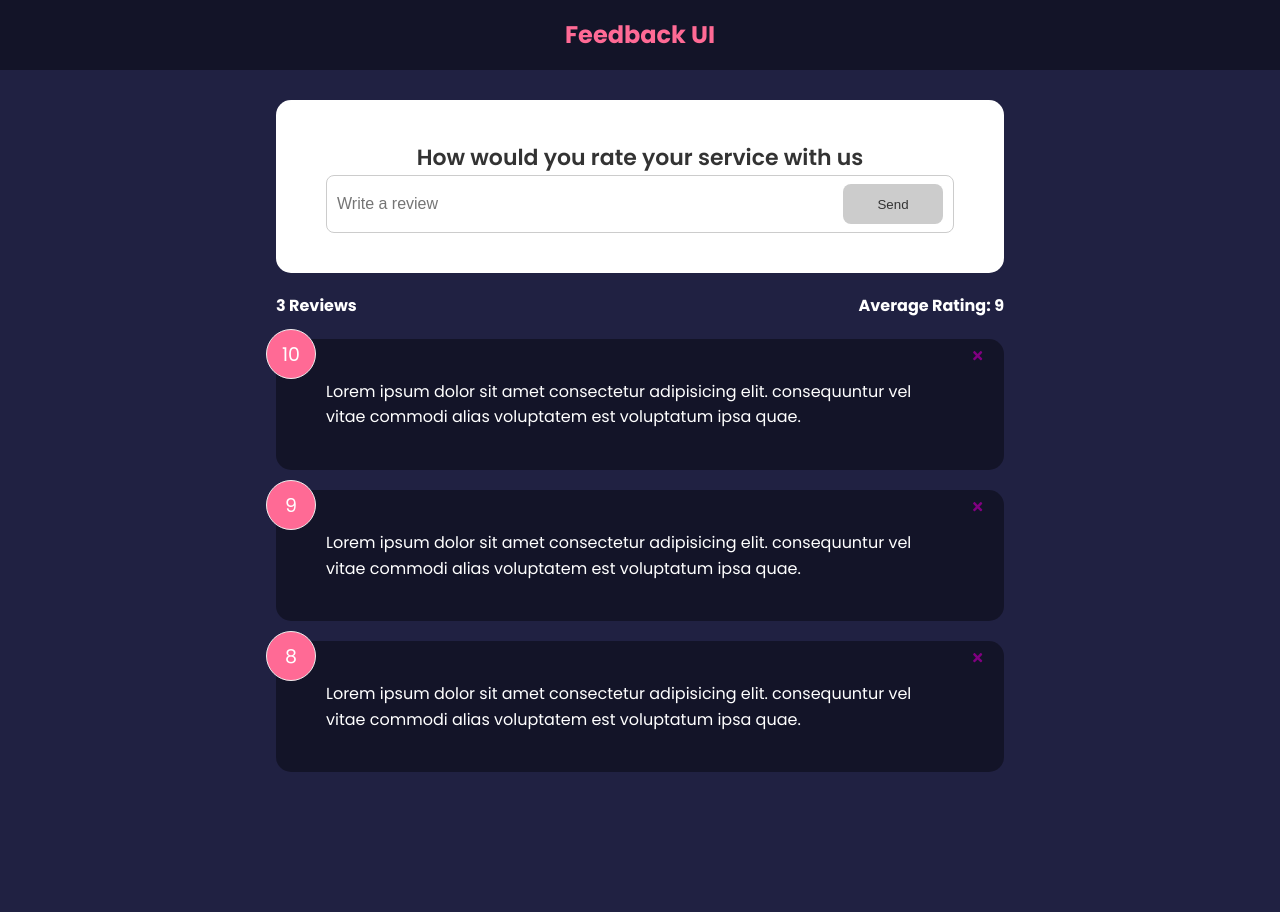
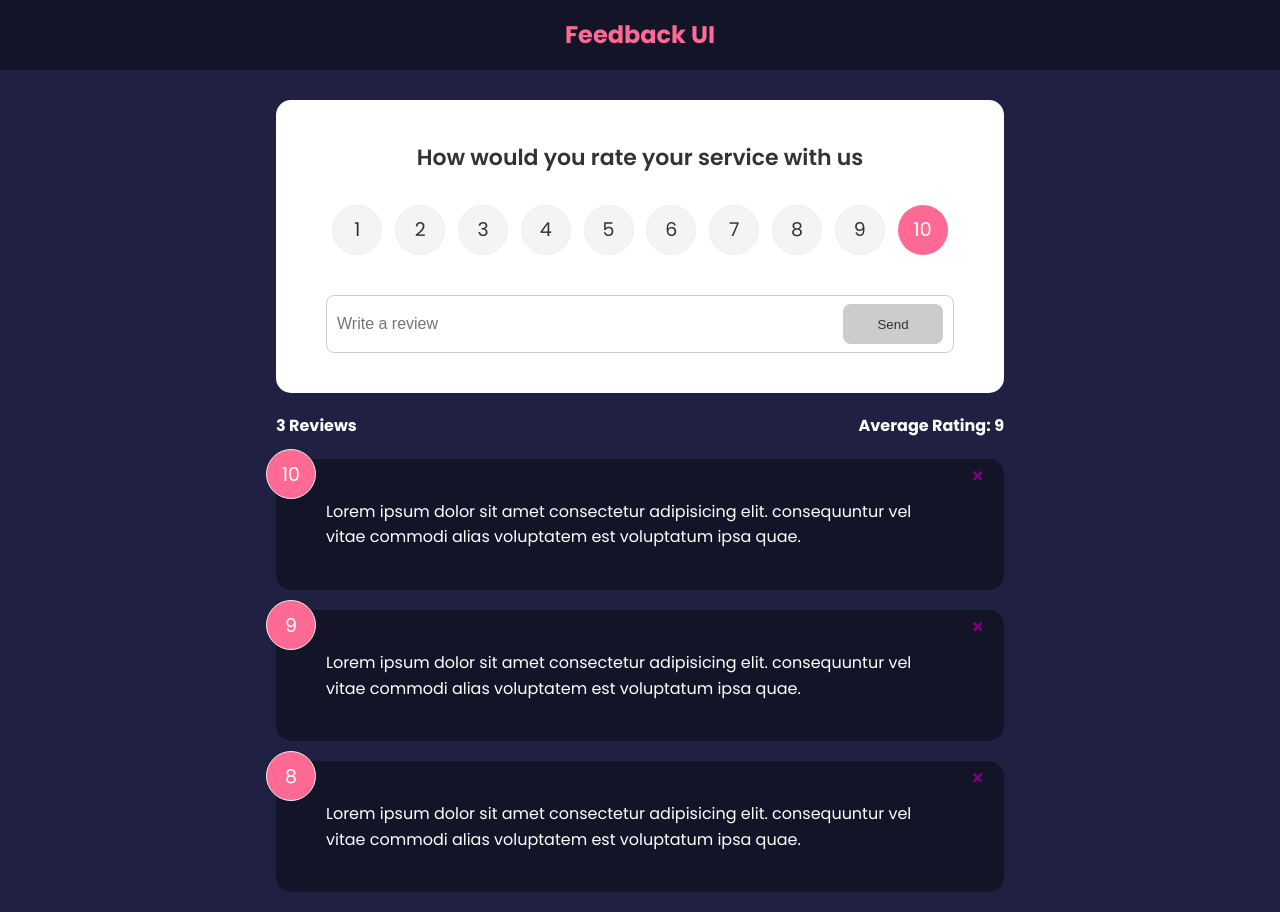
Before and after one commit to tobiakinlade/feedback-app, a React (Create React App) app: page / in a window 1280 px wide. Before the commit the page ends 800 px from the top, so only its background shows below. Built offline with nearby package versions, Linux system fonts and the light colour scheme.

Commit message:
add feedback

```diff
--- a/package.json
+++ b/package.json
@@ -10,6 +10,7 @@
     "react-dom": "^18.2.0",
     "react-icons": "^4.4.0",
     "react-scripts": "5.0.1",
+    "uuid": "^8.3.2",
     "web-vitals": "^2.1.4"
   },
   "scripts": {
--- a/src/App.js
+++ b/src/App.js
@@ -1,4 +1,4 @@
-import React from 'react'
+import { v4 as uuidv4 } from 'uuid'
 import Header from './components/Header'
 import FeedbackList from './components/FeedbackList'
 import { useState } from 'react'
@@ -13,11 +13,16 @@
       setFeedback(feedback.filter((item) => item.id !== id))
     }
   }
+
+  const addFeedback = (newFeedback) => {
+    newFeedback.id = uuidv4()
+    setFeedback([newFeedback, ...feedback])
+  }
   return (
     <>
       <Header />
       <div className='container'>
-        <FeedbackForm />
+        <FeedbackForm handleAdd={addFeedback} />
         <FeedbackStats feedback={feedback} />
         <FeedbackList handleDelete={deleteFeedback} feedback={feedback} />
       </div>
--- a/src/components/FeedbackForm.js
+++ b/src/components/FeedbackForm.js
@@ -1,9 +1,11 @@
 import { useState } from 'react'
 import Card from './share/Card'
 import Button from './share/Button'
+import RatingSelect from './RatingSelect'
 
-export default function FeedbackForm() {
+export default function FeedbackForm({ handleAdd }) {
   const [text, setText] = useState('')
+  const [rating, setRating] = useState(10)
   const [btnDisabled, setBtnDisabled] = useState(true)
   const [message, setMessage] = useState('')
 
@@ -20,10 +22,24 @@
     }
     setText(e.target.value)
   }
+
+  const handleSubmit = (e) => {
+    e.preventDefault()
+
+    if (text.trim().length > 10) {
+      const newFeedback = {
+        text,
+        rating,
+      }
+      handleAdd(newFeedback)
+      setText('')
+    }
+  }
   return (
     <Card>
-      <form>
+      <form onSubmit={handleSubmit}>
         <h2>How would you rate your service with us</h2>
+        <RatingSelect select={(rating) => setRating(rating)} />
 
         <div className='input-group'>
           <input
--- /dev/null
+++ b/src/components/RatingSelect.js
@@ -0,0 +1,27 @@
+import { useState } from 'react'
+
+export default function RatingSelect({ select }) {
+  const [selected, setSelected] = useState(10)
+  const handleChange = (e) => {
+    setSelected(+e.currentTarget.value)
+    select(+e.currentTarget.value)
+  }
+
+  return (
+    <ul className='rating'>
+      {Array.from({ length: 10 }, (_, i) => (
+        <li key={`rating-${i + 1}`}>
+          <input
+            type='radio'
+            id={`num${i + 1}`}
+            name='rating'
+            value={i + 1}
+            onChange={handleChange}
+            checked={selected === i + 1}
+          />
+          <label htmlFor={`num${i + 1}`}>{i + 1}</label>
+        </li>
+      ))}
+    </ul>
+  )
+}
```
Also changed, not shown: 1 other file (tests, documents, lock files or other folders).
